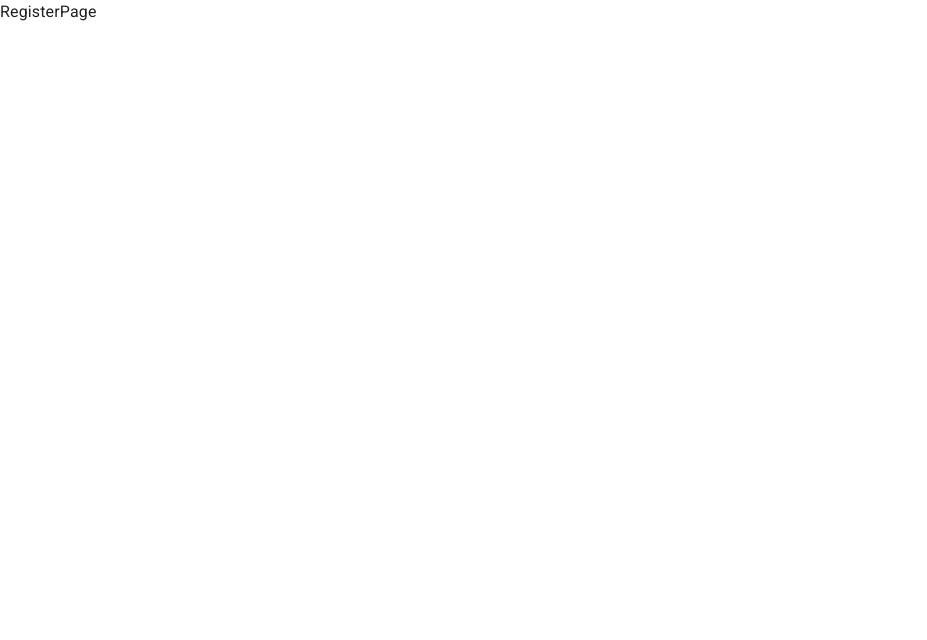
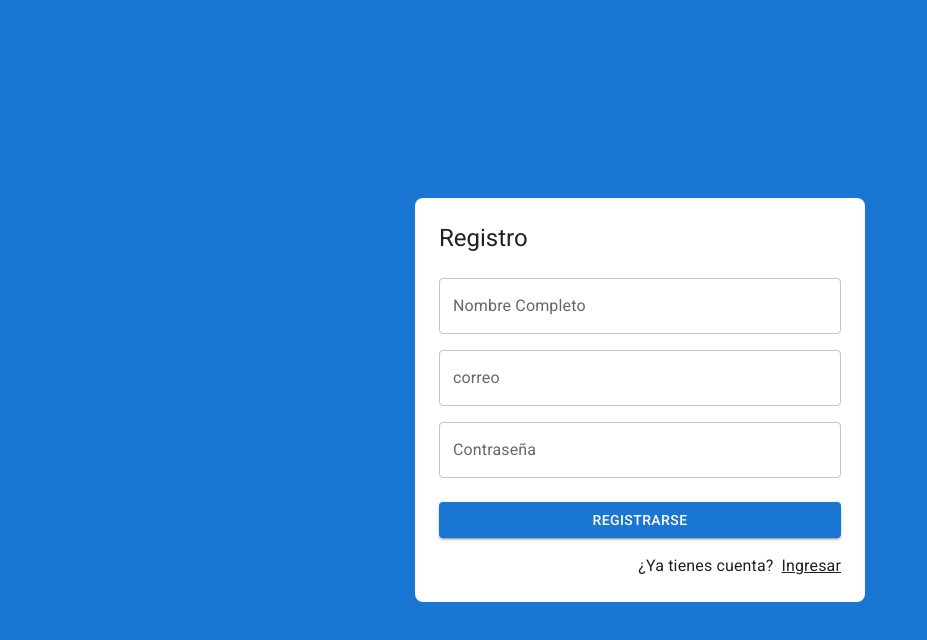
Before and after one commit to juancaulloav/CohabApp, a React (Vite) app: page /auth/register in a window 1280 px wide. Shown: the top 640 px of the page, without its empty margins (0-927 px from the left). Built offline with nearby package versions, Linux system fonts and the light colour scheme.

Commit message:
auth layout agregados

```diff
--- /dev/null
+++ b/src/auth/layout/AuthLayout.jsx
@@ -0,0 +1,32 @@
+import { Grid, Typography } from "@mui/material";
+
+export const AuthLayout = ({ children, title = "" }) => {
+  return (
+    <Grid
+      container
+      spacing={0}
+      direction="column"
+      alignItems="center"
+      justifyContent="center"
+      sx={{ minHeight: "100vh", backgroundColor: "primary.main", padding: 4 }}
+    >
+      <Grid
+        item
+        className="	box-shadow:"
+        xs={3}
+        sx={{
+          width: { md: 450 },
+          backgroundColor: "white",
+          padding: 3,
+          borderRadius: 2,
+        }}
+      >
+        <Typography variant="h5" sx={{ mb: 1 }}>
+          {title}
+        </Typography>
+
+        {children}
+      </Grid>
+    </Grid>
+  );
+};
--- a/src/auth/pages/LoginPage.jsx
+++ b/src/auth/pages/LoginPage.jsx
@@ -1,24 +1,11 @@
-import { Button, Grid, TextField, Typography } from "@mui/material";
+import { Link as RouterLink } from "react-router-dom";
+import { Google } from "@mui/icons-material";
+import { Button, Grid, Link, TextField, Typography } from "@mui/material";
+import { AuthLayout } from "../layout/AuthLayout";
 
 export const LoginPage = () => {
   return (
-    <Grid
-      container
-      spacing={0}
-      direction="column"
-      alignItems="center"
-      justifyContent="center"
-      sx={{ minHeight: "100vh", backgroundColor: "primary.main", padding: 4 }}
-    >
-      <Grid
-        item
-        className="	box-shadow:"
-        xs={3}
-        sx={{ backgroundColor: "white", padding: 3, borderRadius: 2 }}
-      >
-        <Typography variant="h5" sx={{ mb: 1 }}>
-          Login
-        </Typography>
+    <AuthLayout title="Login">
       <form>
         <Grid container>
           <Grid item xs={12} sx={{ mt: 2 }}>
@@ -29,15 +16,15 @@ export const LoginPage = () => {
               fullWidth
             />
           </Grid>
-            <Grid item xs={12} sx={{ mt: 2}}>
+          <Grid item xs={12} sx={{ mt: 2 }}>
             <TextField
-                label="contraseña"
+              label="Contraseña"
               type="password"
               placeholder="Contraseña"
               fullWidth
             />
           </Grid>
-            <Grid container spacing={2} sx={{ mb: 2 , mt:1 }}>
+          <Grid container spacing={2} sx={{ mb: 2, mt: 1 }}>
             <Grid item xs={12} sm={6}>
               <Button variant="contained" fullWidth>
                 Login
@@ -45,13 +32,18 @@ export const LoginPage = () => {
             </Grid>
             <Grid item xs={12} sm={6}>
               <Button variant="contained" fullWidth>
-                  Login
+                <Google />
+                <Typography sx={{ ml: 1 }}> Google</Typography>
               </Button>
             </Grid>
           </Grid>
+          <Grid container direction="row" justifyContent="end">
+            <Link component={RouterLink} color="inherit" to="/auth/register">
+              Crear una cuenta
+            </Link>
+          </Grid>
         </Grid>
       </form>
-      </Grid>
-    </Grid>
+    </AuthLayout>
   );
 };
--- a/src/auth/pages/RegisterPage.jsx
+++ b/src/auth/pages/RegisterPage.jsx
@@ -1,7 +1,51 @@
-
+import { Link as RouterLink } from "react-router-dom";
+import { Button, Grid, Link, TextField, Typography } from "@mui/material";
+import { AuthLayout } from "../layout/AuthLayout";
 
 export const RegisterPage = () => {
   return (
-    <div>RegisterPage</div>
-  )
-}
+    <AuthLayout title="Registro">
+      <form>
+        <Grid container>
+          <Grid item xs={12} sx={{ mt: 2 }}>
+            <TextField
+              label="Nombre Completo"
+              type="text"
+              placeholder="Ingresa tu Nombre"
+              fullWidth
+            />
+          </Grid>
+          <Grid item xs={12} sx={{ mt: 2 }}>
+            <TextField
+              label="correo"
+              type="email"
+              placeholder="correo@google.com"
+              fullWidth
+            />
+          </Grid>
+          <Grid item xs={12} sx={{ mt: 2 }}>
+            <TextField
+              label="Contraseña"
+              type="password"
+              placeholder="Contraseña"
+              fullWidth
+            />
+          </Grid>
+          <Grid container spacing={2} sx={{ mb: 2, mt: 1 }}>
+            <Grid item xs={12}>
+              <Button variant="contained" fullWidth>
+                Registrarse
+              </Button>
+            </Grid>
+          </Grid>
+          <Grid container direction="row" justifyContent="end">
+            <Typography sx={{ mr: 1 }}>¿Ya tienes cuenta?</Typography>
+            <Link component={RouterLink} color="inherit" to="/auth/login">
+              Ingresar
+            </Link>
+          </Grid>
+        </Grid>
+      </form>
+    </AuthLayout>
+  );
+};
```
Also changed, not shown: src/auth/pages/index.js (renamed from src/auth/layout/index.js). Lines whose indentation alone changed are shown as unchanged.
